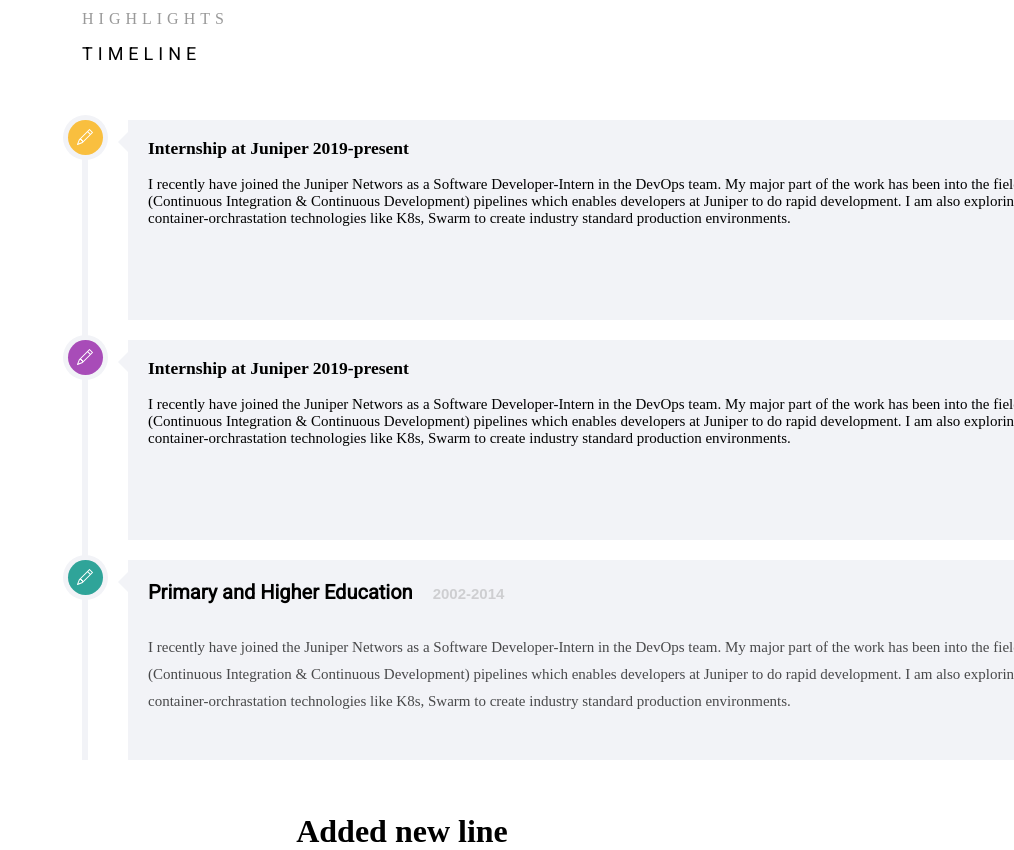
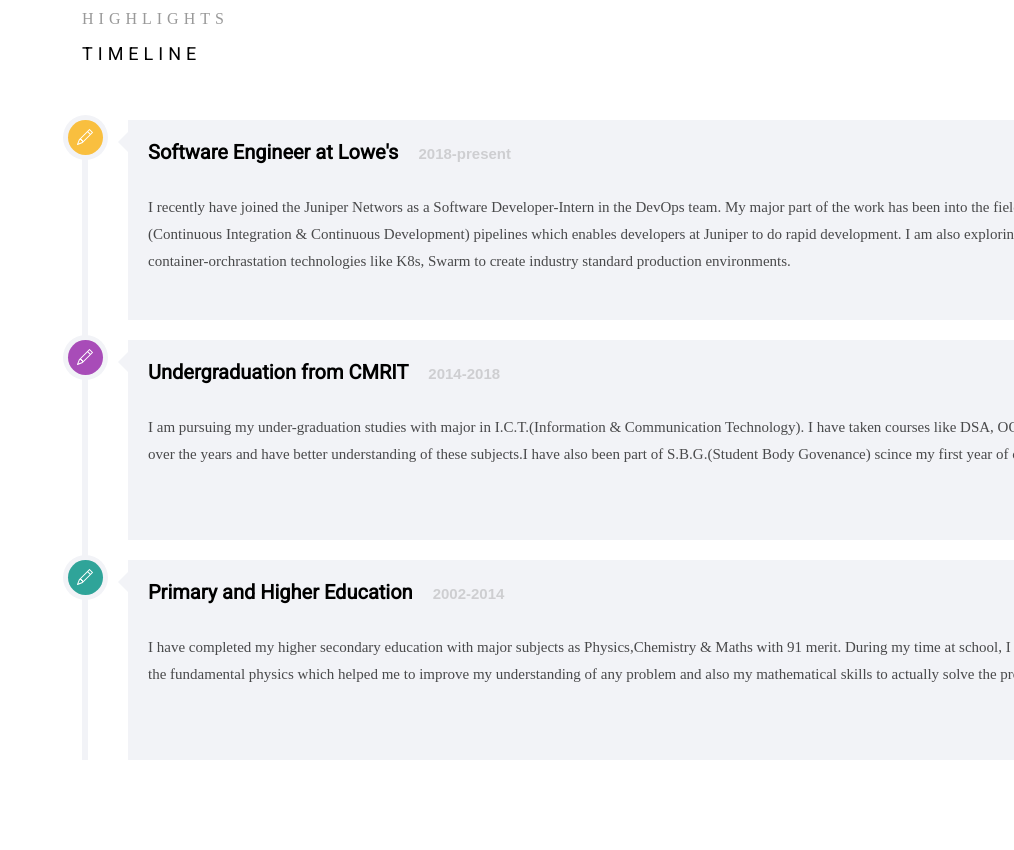
Before and after one commit to rohitsingh79/React-Portfolio-Website, a React (Create React App) app: page / in a window 1280 px wide. Shown: the part 1760-2610 px from the top of the page, without its empty margins (266-1280 px from the left). After the commit the page ends 2552 px from the top, so only its background shows below. Built offline with nearby package versions, Linux system fonts and the light colour scheme.

Commit message:
initial commit

```diff
--- a/src/App.jsx
+++ b/src/App.jsx
@@ -67,7 +67,6 @@ export default function App() {
         <Description forwardedRef={AboutRef} />
         <Expertise forwardedRef={ExpertiseRef} />
         <TimeLine forwardedRef={TimeLineRef} />
-        <h1>Added new line</h1>
       </DivWrapper>
     </div>
   );
--- a/src/TimeLine/TimeLine.jsx
+++ b/src/TimeLine/TimeLine.jsx
@@ -1,5 +1,6 @@
 import React, { useRef, useEffect } from "react";
 import SvgIcon from "./SvgIcon";
+import styled from "styled-components";
 
 import {
   TimeLineWrapper,
@@ -7,6 +8,29 @@ import {
   TimeLineBar,
   TimeLineChild
 } from "./style";
+
+const TimeLinePara = styled.p`
+  padding-left: 20px;
+  color: rgba(0, 0, 0, 0.7);
+  font-size: 15px;
+  font-weight: 400;
+  line-height: 1.8;
+`;
+
+const TimeLineHeading = styled.h2`
+  padding-left: 20px;
+  font-size: 20px;
+  font-family: Roboto, sans-serif;
+  margin: 20px 0 30px 0;
+`;
+
+const TimeLineYear = styled.span`
+  margin-left: 20px;
+  font-size: 15px;
+  color: rgb(153, 153, 153);
+  font-family: Quicksand, Arial, sans-serif;
+  opacity: 0.4;
+`;
 
 const TimeLine = ({ forwardedRef }) => {
   const timeLine1 = useRef(null);
@@ -86,10 +110,12 @@ const TimeLine = ({ forwardedRef }) => {
             backgroundColor={"#f9bf3f"}
           >
             <SvgIcon />
-            <h3 style={{ paddingLeft: "20px" }}>
-              Internship at Juniper 2019-present
-            </h3>
-            <p style={{ paddingLeft: "20px" }}>
+            <TimeLineHeading>
+              Software Engineer at Lowe's
+              <TimeLineYear>2018-present</TimeLineYear>
+            </TimeLineHeading>
+
+            <TimeLinePara>
               I recently have joined the Juniper Networs as a Software
               Developer-Intern in the DevOps team. My major part of the work has
               been into the field of creating sustainable and flexible CI/CD
@@ -98,7 +124,7 @@ const TimeLine = ({ forwardedRef }) => {
               exploring the role of container technology like Docker and
               container-orchrastation technologies like K8s, Swarm to create
               industry standard production environments.
-            </p>
+            </TimeLinePara>
           </TimeLineChild>
 
           <TimeLineChild
@@ -107,66 +133,37 @@ const TimeLine = ({ forwardedRef }) => {
             data-transitiondelay="0.8s"
           >
             <SvgIcon />
-            <h3 style={{ paddingLeft: "20px" }}>
-              Internship at Juniper 2019-present
-            </h3>
-            <p style={{ paddingLeft: "20px" }}>
-              I recently have joined the Juniper Networs as a Software
-              Developer-Intern in the DevOps team. My major part of the work has
-              been into the field of creating sustainable and flexible CI/CD
-              (Continuous Integration & Continuous Development) pipelines which
-              enables developers at Juniper to do rapid development. I am also
-              exploring the role of container technology like Docker and
-              container-orchrastation technologies like K8s, Swarm to create
-              industry standard production environments.
-            </p>
+            <TimeLineHeading>
+              Undergraduation from CMRIT
+              <TimeLineYear>2014-2018</TimeLineYear>
+            </TimeLineHeading>
+            <TimeLinePara>
+              I am pursuing my under-graduation studies with major in
+              I.C.T.(Information & Communication Technology). I have taken
+              courses like DSA, OOPs, Computer Networks, IOT, Web-Data
+              Management over the years and have better understanding of these
+              subjects.I have also been part of S.B.G.(Student Body Govenance)
+              scince my first year of college.
+            </TimeLinePara>
           </TimeLineChild>
-
           <TimeLineChild
             ref={timeLine3}
             backgroundColor={"#2fa499"}
             data-transitionDelay="1.0s"
           >
             <SvgIcon />
-            <h2
-              style={{
-                paddingLeft: "20px",
-                fontSize: "20px",
-                "font-family": "'Roboto', sans-serif",
-                margin: "20px 0 30px 0"
-              }}
-            >
+            <TimeLineHeading>
               Primary and Higher Education
-              <span
-                style={{
-                  marginLeft: "20px",
-                  fontSize: "15px",
-                  color: "rgb(153, 153, 153)",
-                  "font-family": "Quicksand, Arial, sans-serif",
-                  opacity: 0.4
-                }}
-              >
-                2002-2014
-              </span>
-            </h2>
-            <p
-              style={{
-                paddingLeft: "20px",
-                color: "rgba(0, 0, 0, 0.7)",
-                "font-size": "15px",
-                "font-weight": "400",
-                "line-height": "1.8"
-              }}
-            >
-              I recently have joined the Juniper Networs as a Software
-              Developer-Intern in the DevOps team. My major part of the work has
-              been into the field of creating sustainable and flexible CI/CD
-              (Continuous Integration & Continuous Development) pipelines which
-              enables developers at Juniper to do rapid development. I am also
-              exploring the role of container technology like Docker and
-              container-orchrastation technologies like K8s, Swarm to create
-              industry standard production environments.
-            </p>
+              <TimeLineYear>2002-2014</TimeLineYear>
+            </TimeLineHeading>
+            <TimeLinePara>
+              I have completed my higher secondary education with major subjects
+              as Physics,Chemistry & Maths with 91 merit. During my time at
+              school, I have developed interest in solving complex problems of
+              the fundamental physics which helped me to improve my
+              understanding of any problem and also my mathematical skills to
+              actually solve the problems
+            </TimeLinePara>
           </TimeLineChild>
         </TimeLineWrapper>
       </ColumnContainer>
```
